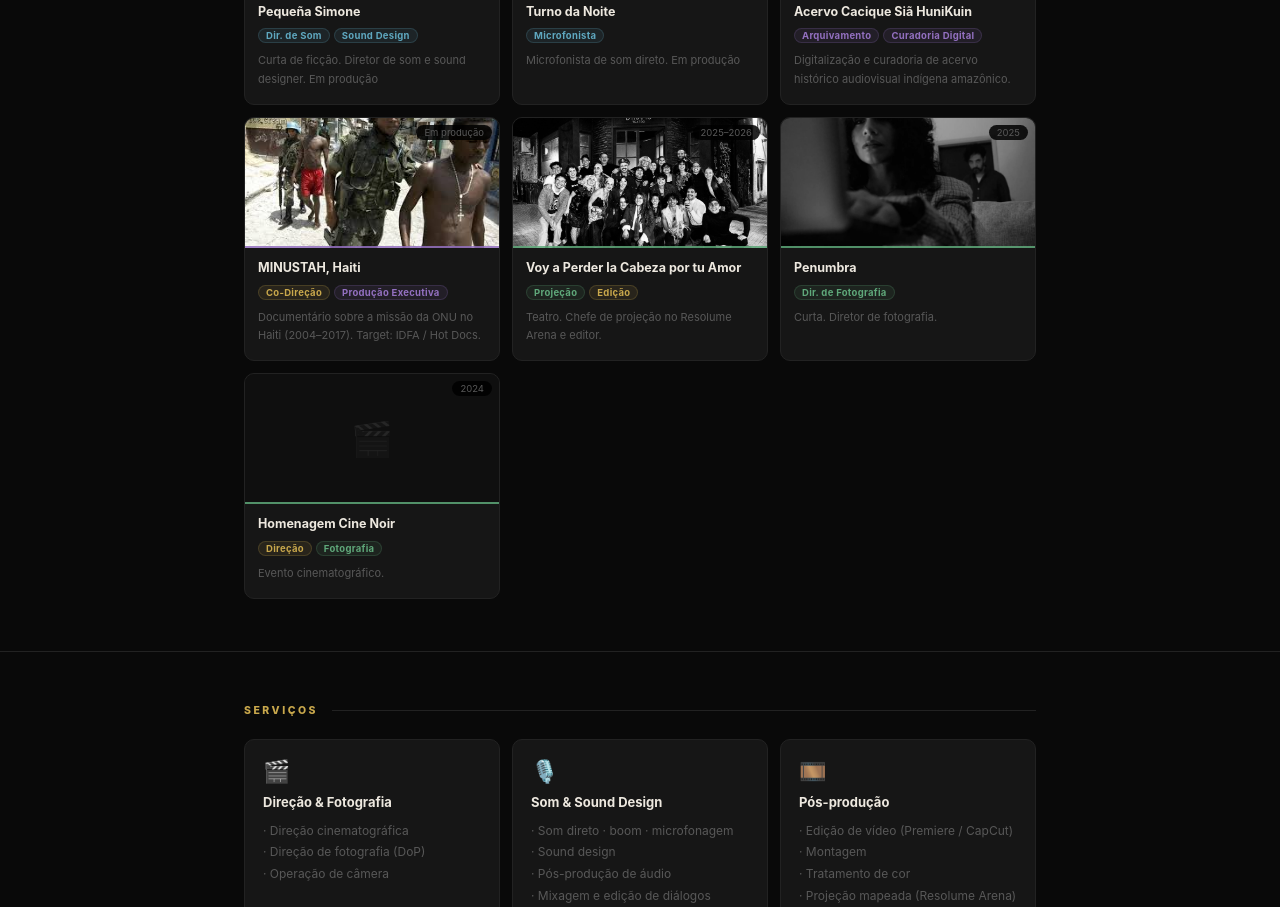
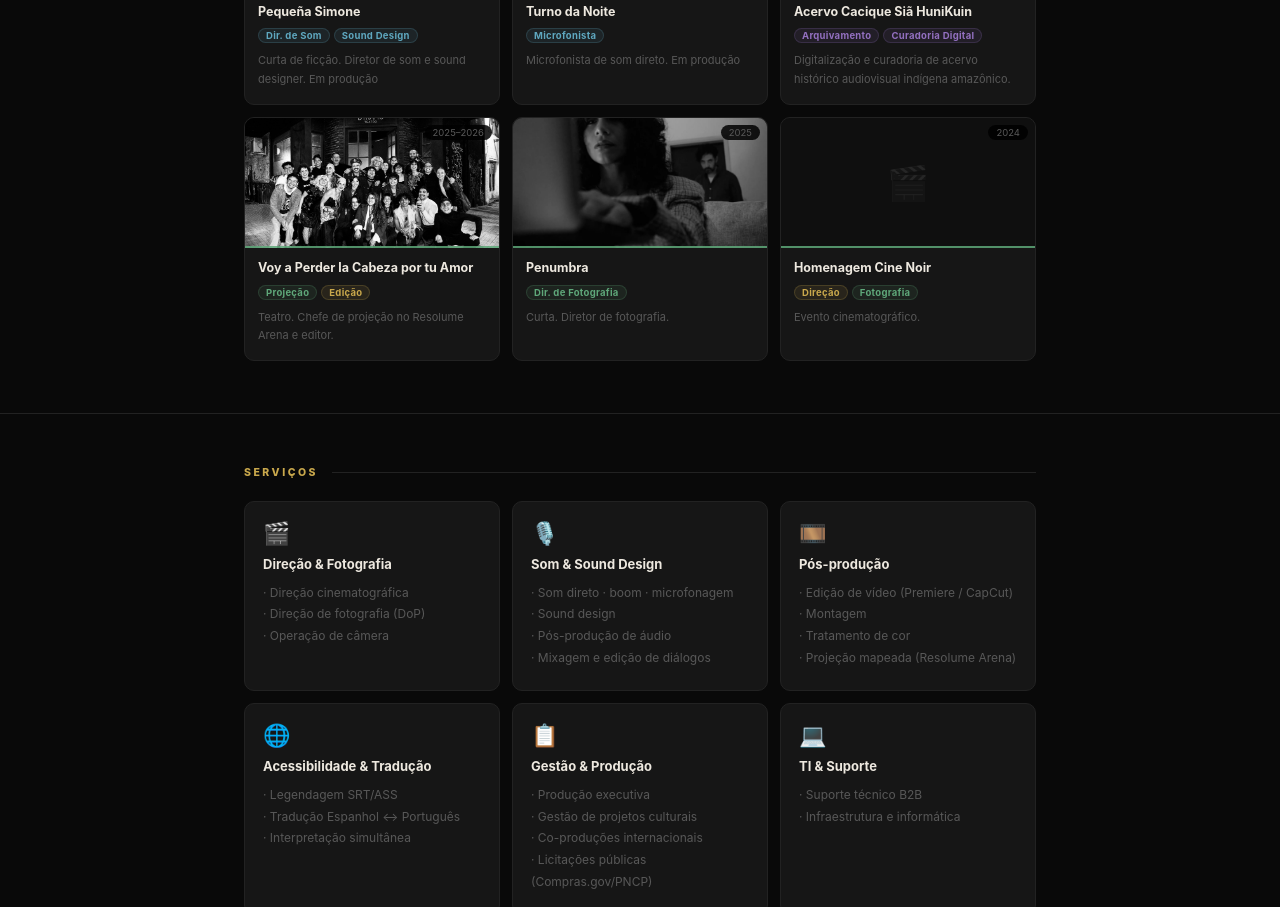
Before and after one commit to dematosdani23-droid/portfolio-danimatos, a Next.js app: page / in a window 1280 px wide. Shown: the part 1480-2387 px from the top of the page. Built offline with nearby package versions, Linux system fonts and the light colour scheme.

Commit message:
Add files via upload

```diff
--- a/app/page.js
+++ b/app/page.js
@@ -67,12 +67,7 @@ const PROJECTS = [
     desc:{pt:"Digitalização e curadoria de acervo histórico audiovisual indígena amazônico.",es:"Digitalización y curaduría de archivo histórico audiovisual indígena amazónico."},
     synopsis:{pt:"",es:""}, ytUrl:"", photos:[],
   },
-  {
-    id:"min", title:"MINUSTAH, Haiti", year:"Em produção", cat:"producao",
-    roles:["Co-Direção","Produção Executiva"],
-    desc:{pt:"Documentário sobre a missão da ONU no Haiti (2004–2017). Target: IDFA / Hot Docs.",es:"Documental sobre la misión de la ONU en Haití (2004–2017). Target: IDFA / Hot Docs."},
-    synopsis:{pt:"",es:""}, ytUrl:"", photos:["/fotos/MINUSTAH1.JPG"],
-  },
+
   {
     id:"vpl", title:"Voy a Perder la Cabeza por tu Amor", year:"2025–2026", cat:"outros",
     roles:["Projeção","Edição"],
```
